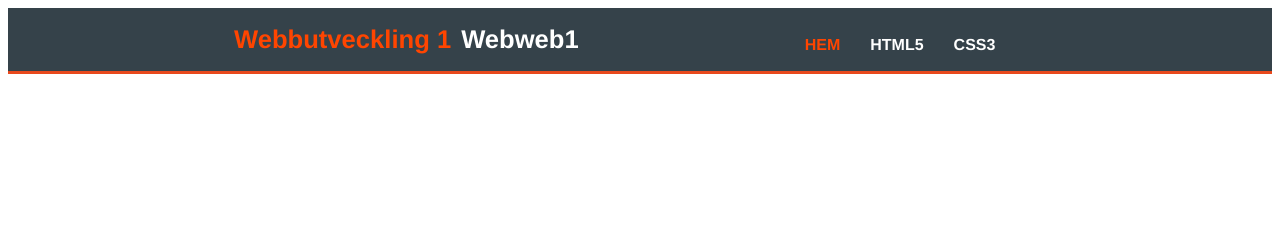
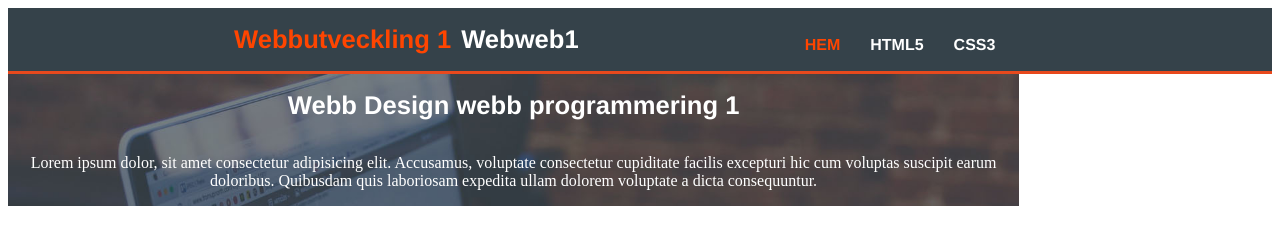
Before and after one commit to te22a-lignell-alexandra/5c_flex_och_divar, a plain HTML site: page index.html in a window 1280 px wide. Drawn offline with Linux system fonts and the light colour scheme.

Commit message:
hur drar man ut bilden störrre än den är?? andra delen påbörjad

```diff
--- a/index.html
+++ b/index.html
@@ -30,9 +30,8 @@
     <div class="container">
 
         <div id="showcase">
-
-        </div>
-
+            <h1 id="white">Webb Design webb programmering 1</h1>
+            <p id="white">Lorem ipsum dolor, sit amet consectetur adipisicing elit. Accusamus, voluptate consectetur cupiditate facilis excepturi hic cum voluptas suscipit earum doloribus. Quibusdam quis laboriosam expedita ullam dolorem voluptate a dicta consequuntur.</p>
         </div>
 
         <div id="newsletter">
@@ -47,5 +46,7 @@
 
         </div>
 
+    </div>
+
 </body>
 </html>
--- a/style.css
+++ b/style.css
@@ -2,15 +2,16 @@
 #header{
     background-color: #35424a;
     border-bottom: 3px solid #e8491d;
-    font-family: 'Franklin Gothic Medium', 'Arial Narrow', Arial, sans-serif;
 }
 
 h1{
+    font-family: 'Franklin Gothic Medium', 'Arial Narrow', Arial, sans-serif;
     color: orangered;
     font-size: 1.6em;
 }
 
 h2{
+    font-family: 'Franklin Gothic Medium', 'Arial Narrow', Arial, sans-serif;
     color: orangered;
     font-size: 1em;
 }
@@ -42,6 +43,17 @@ h2{
     flex-direction: row;
     gap: 30px;
 }
+
+#showcase{
+    background-image: url(./img/showcase\ \(1\).jpg);
+    background-repeat: no-repeat;
+    background-attachment: fixed;
+    background-size: cover;
+    display: flex;
+    flex-direction: column;
+    text-align: center;
+}
+
 #boxes{
     background-color: rgb(229, 227, 226);
 }
```
Also changed, not shown: img/showcase (1).jpg (added). Lines whose indentation alone changed are shown as unchanged.
